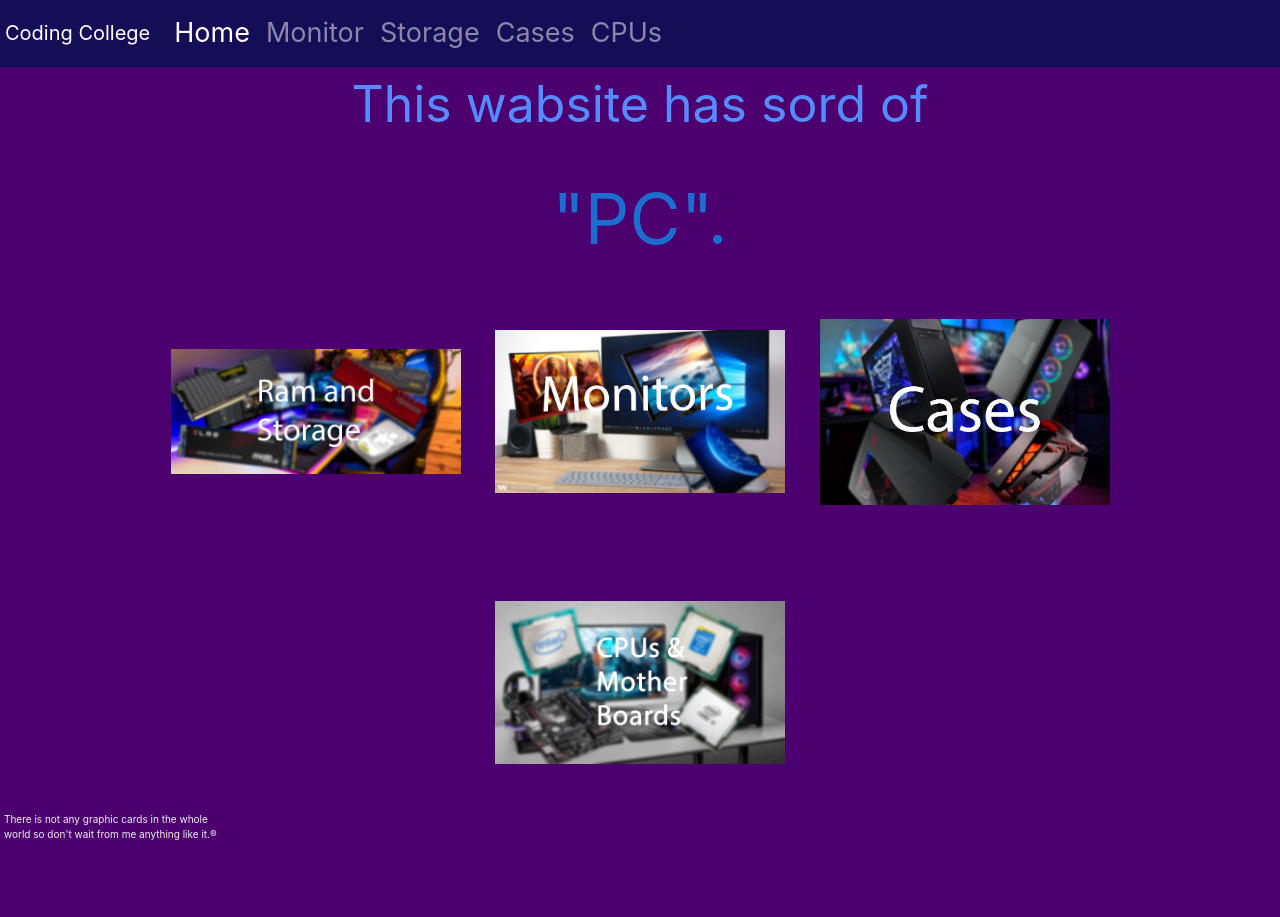
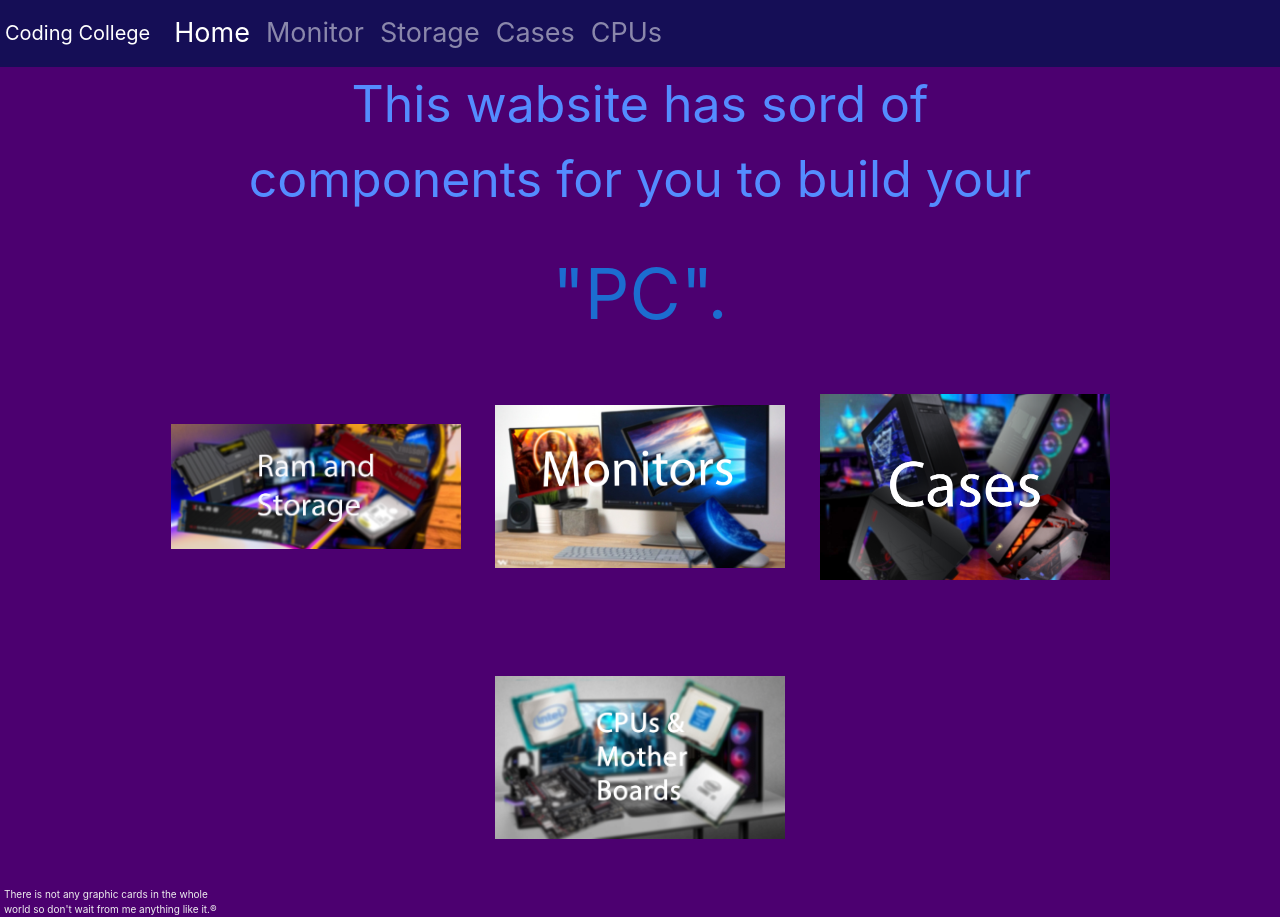
Before and after one commit to Ahmed8764/online-store, a plain HTML site: page index.html in a window 1280 px wide. Before the commit the page ends 842 px from the top, so only its background shows below. Drawn offline with nearby package versions, Linux system fonts and the light colour scheme.

Commit message:
Update index.html

```diff
--- a/index.html
+++ b/index.html
@@ -42,6 +42,7 @@
 <div class="first">
  This wabsite has sord of
  <br>
+ components for you to build your
 </div>
  <br>
  <div class="sec">
```
